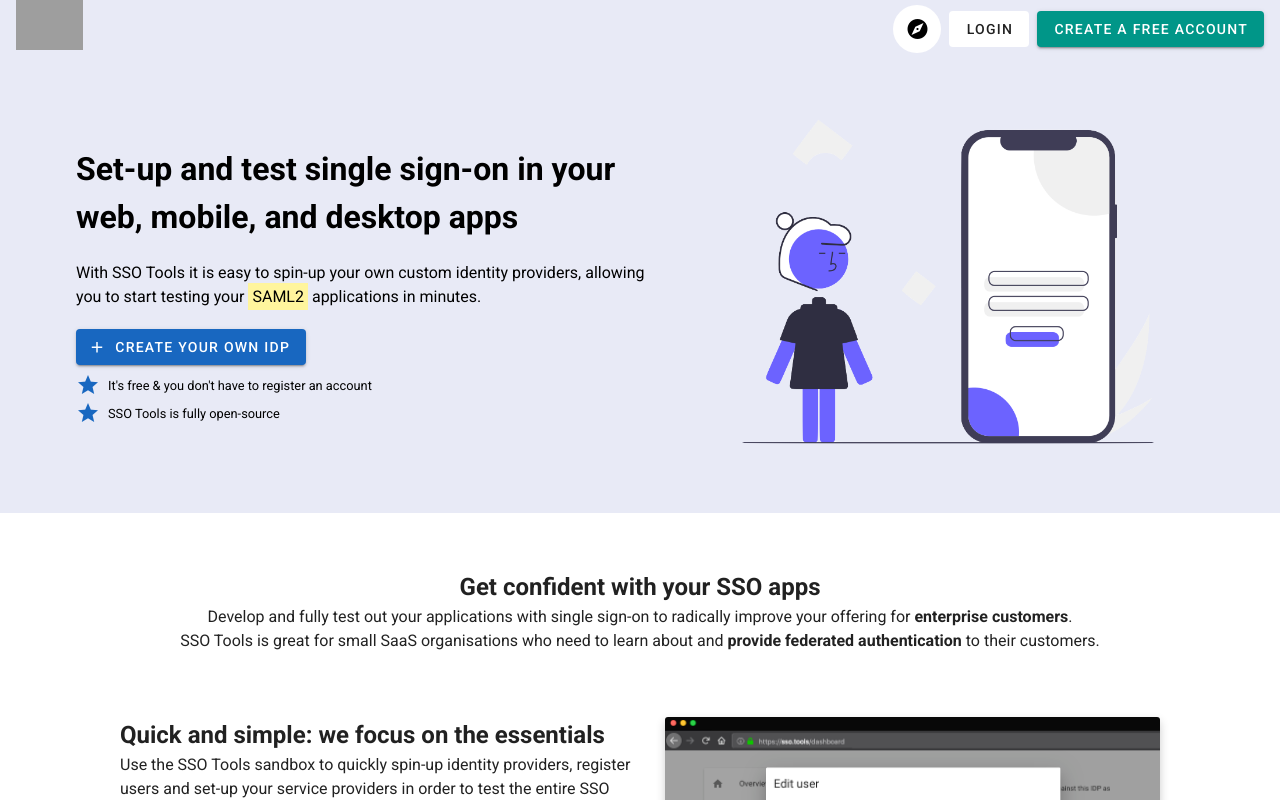
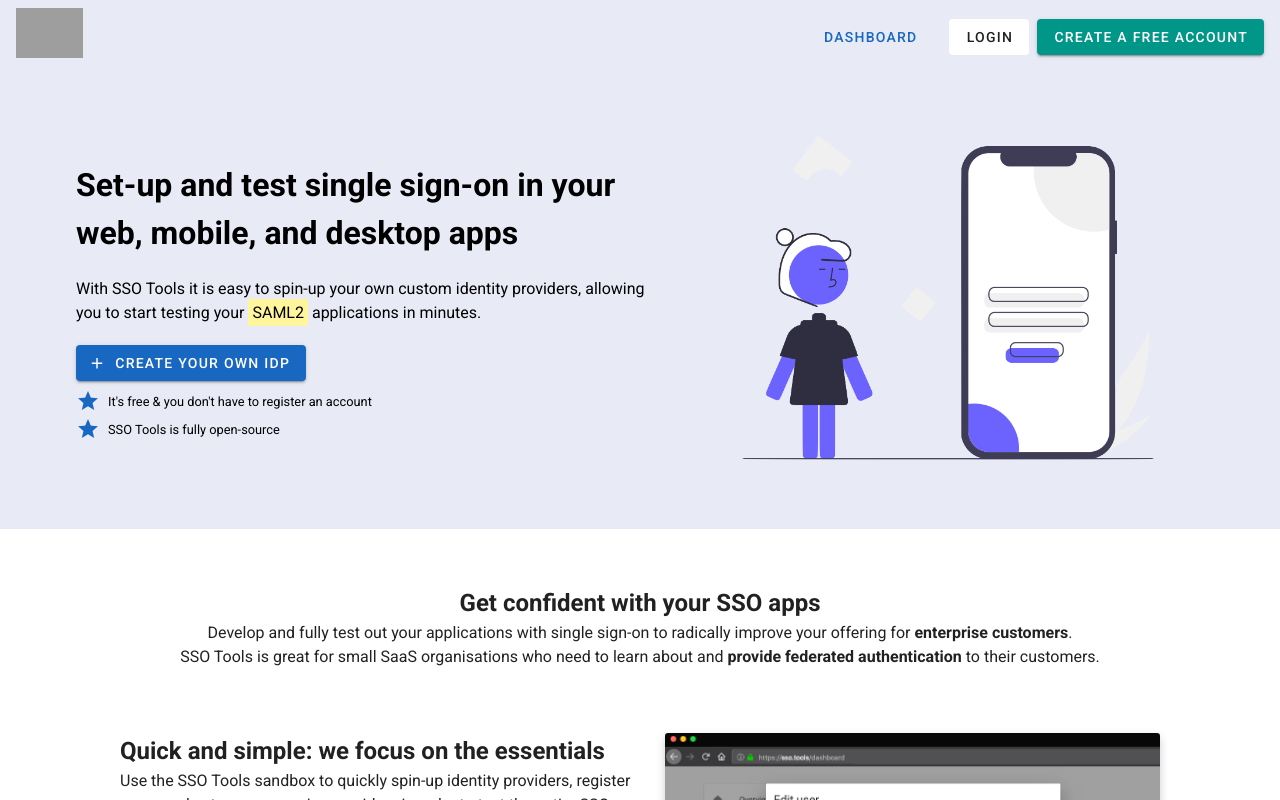
Before and after one commit to LumberjackOtters/sso-tools, a Vue app in the folder web/: page / in a window 1280 px wide. Shown: the top 800 px of the page. Built offline with nearby package versions, Linux system fonts and the light colour scheme; grey boxes are pictures that could not be loaded.

Commit message:
Tidying up

```diff
--- a/web/src/App.vue
+++ b/web/src/App.vue
@@ -2,7 +2,7 @@
   <div id="app">
     <v-app class="d-flex flex-row">
 
-      <div class="d-flex justify-space-between align-center pl-4 pr-4 bg-indigo-lighten-5">
+      <div class="d-flex justify-space-between align-center pl-4 pr-4 pt-2 pb-2 bg-indigo-lighten-5">
         <div>
           <router-link :to="loggedIn ? '/dashboard' : '/'">
             <img :src="logo" style="height:50px;"/>
@@ -10,10 +10,8 @@
         </div>
         <div class="d-none d-sm-flex align-center">
           <div>
-            <v-btn flat to="/dashboard" class="mr-2" color="white"
-              icon="mdi-compass"
-            ></v-btn>
-            <v-btn color='teal-lighten-3' flat icon v-if="loggedIn">
+            <v-btn flat to="/dashboard" class="mr-4" color="primary" variant='outline'>Dashboard</v-btn>
+            <v-btn color='indigo-lighten-2' flat icon v-if="loggedIn">
               <v-icon icon="mdi-account" />
               <v-menu activator="parent">
                 <v-list>
--- a/web/src/components/IdpLogs.vue
+++ b/web/src/components/IdpLogs.vue
@@ -3,17 +3,17 @@
     <p>Below you'll find the latest requests and responses logged by SSOTools for your IdP. Requests are logged in JSON format and are encoded into XML for SAML2 transport.</p>
     <v-alert class="mt-5" type="info">Checking the logs can be useful in debugging your SSO setup. You can use it to compare against what you are sending or receiving in your application.</v-alert>
 
-    <v-btn v-on:click="fetchLogs" class="mt-10 mb-10"><v-icon>refresh</v-icon> Refresh logs</v-btn>
+    <v-btn v-on:click="fetchLogs" class="mt-10 mb-5" prepend-icon="mdi-refresh">Refresh logs</v-btn>
 
     <v-alert v-if="!logs.length" :value="true" border="left" color="blue-grey" dark>No requests have been logged against this IdP yet.</v-alert>
 
     <v-card v-for="log in logs" :key="log._id" style="padding: 5; margin-bottom: 15px">
-      <v-card-title primary-title>
-        <v-layout row wrap style="font-weight: bold;">
-          <v-flex xs6 sm6 md4>{{formatDate(log.createdAt)}}</v-flex>
-          <v-flex xs6 sm6 md4>{{log.spName || log.sp}}</v-flex>
-          <v-flex xs6 sm6 md4>{{log.type}}</v-flex>
-        </v-layout>
+      <v-card-title>
+        <div class="d-flex justify-space-between">
+          <p class="mr-2">{{formatDate(log.createdAt)}}</p>
+          <p class="mr-2">{{log.spName || log.sp}}</p>
+          <p>{{log.type}}</p>
+        </div>
       </v-card-title>
       <v-card-text>
           <textarea readonly rows="10" style="width: 100%; font-size: 8; font-family: monospace;" v-model="log.formattedData" />
--- a/web/src/components/IdpSettings.vue
+++ b/web/src/components/IdpSettings.vue
@@ -1,11 +1,11 @@
 <template>
   <div>
-    <h5>Friendly name</h5>
+    <h3>Friendly name</h3>
     <p>This is the name given to your IDP so that you can recognise it. It's also the name shown to <router-link :to="`/idps/${idp._id}/users`">users who authenticate against this IDP</router-link>.</p>
     <v-text-field v-model="idp.name" label="Friendly name"/>
 
-    <h5>Code (issuer)</h5>
-    <p>A globally unique machine-friendly (i.e. [a-ZA-Z0-9]) code to identify this IDP on SSO Tools. We derive the issuer and other SSO information from this code, so you may need to update other configurations elsewhere if you do change it.</p>
+    <h3>Code (issuer)</h3>
+    <p>A globally unique machine-friendly (alphanumeric) code to identify this IDP on SSO Tools. We derive the issuer and other SSO information from this code, so you may need to update other configurations elsewhere if you do change it.</p>
     <v-text-field v-model="idp.code" label="Code" />
 
     <v-btn color='primary' :loading="saving" v-on:click="save">Save changes</v-btn>
```
